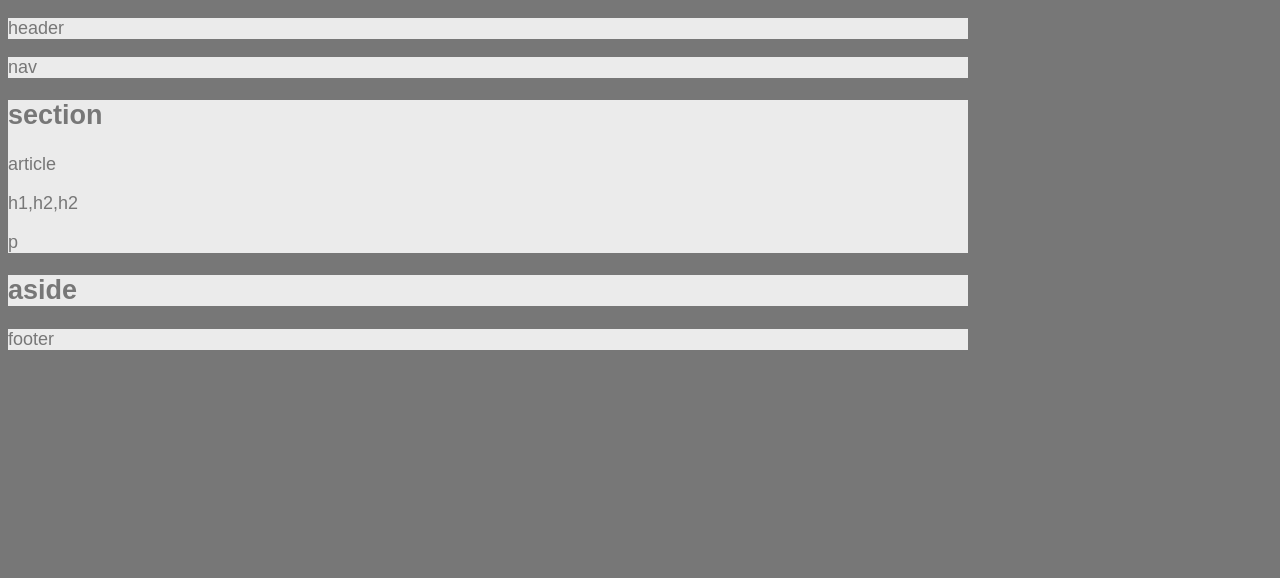
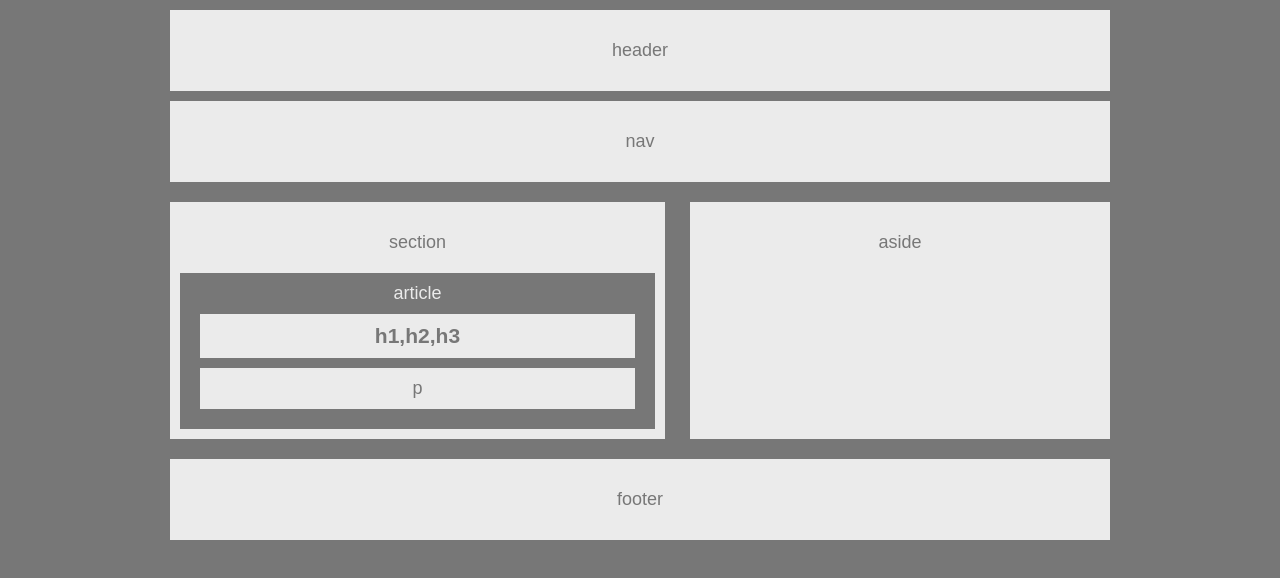
Before and after one commit to kevdsteele/HW-Wireframe, a plain HTML site: page index.html in a window 1280 px wide. Drawn offline with Linux system fonts and the light colour scheme.

Commit message:
Css Tweaks

```diff
--- a/index.html
+++ b/index.html
@@ -7,7 +7,6 @@
 <link rel="stylesheet" type="text/css" href="style.css">
 </head>
 <body>
-
     <header>
         <p>header</p>
     </header>
@@ -16,27 +15,32 @@
         <p>nav</p>
     </nav>
 
-    <div class="container">
+    <div class="clearfix">
+
     <section>
-        <h1>section</h1>
+        <heading>
+            <p>section
+        </heading>
+
         <article>
-            <p>article</p>
-            <article>
-                <p>h1,h2,h2</p>
-            </article>
+            <heading>
+               article
+            </heading>
 
-            <article>
+                <h1>h1,h2,h3</h1>
                 <p>p</p>
-            </article>
 
         </article>
 
     </section>
 
     <aside>
-        <h1>aside</h1>
+        <heading>
+            <p>aside</p>
+        </heading>
     </aside>
-    <div>
+
+    </div>
 
     <footer>
         <p>footer</p>
--- a/style.css
+++ b/style.css
@@ -1,12 +1,23 @@
 /* Clear Fix for Floats */
 
 .clearfix::after {
-    content: " ";
-    display: block;
+    content: "";
     clear: both;
+    display: table;
+
+}
+
+*, *::after, *::before {
+    box-sizing: border-box;
   }
 
 /* HTML Elements */
+
+article {
+    padding:10px;
+    background:#777;
+    color:#ebebeb;
+    }
 
 Body {
 background:#777;
@@ -14,23 +25,50 @@ color:#777;
 font-family: Arial, 'Helvetica-Neue', Helvetica, sans-serif;
 font-size: 18px;
 width:960px;
+margin: 0 auto;
+text-align: center;
 
 }
 
 h1, p {
 background: #ebebeb;
 color:#777;
+padding:10px;
+margin:10px;
+}
+
+section{
+float:left;
+width:495px;
+height:237px;
+display:block;
+overflow:hidden;
+padding:10px;
+margin:10px;
+}
+
+aside{
+float:right;
+width:420px;
+height:237px;
+display:block;
+overflow:hidden;
+margin:10px;
+padding:10px;
 }
 
 
-/* Classes */
+footer{
+
+}
 
 
-.header, .nav, section, aside, footer {
+
+
+header, nav, section, aside, footer {
 background:#ebebeb;
+margin:10px;
+padding:10px;
+display:block;
+
 }
-
-.article {
-background:#777;
-color:#ebebeb;
-}
```
